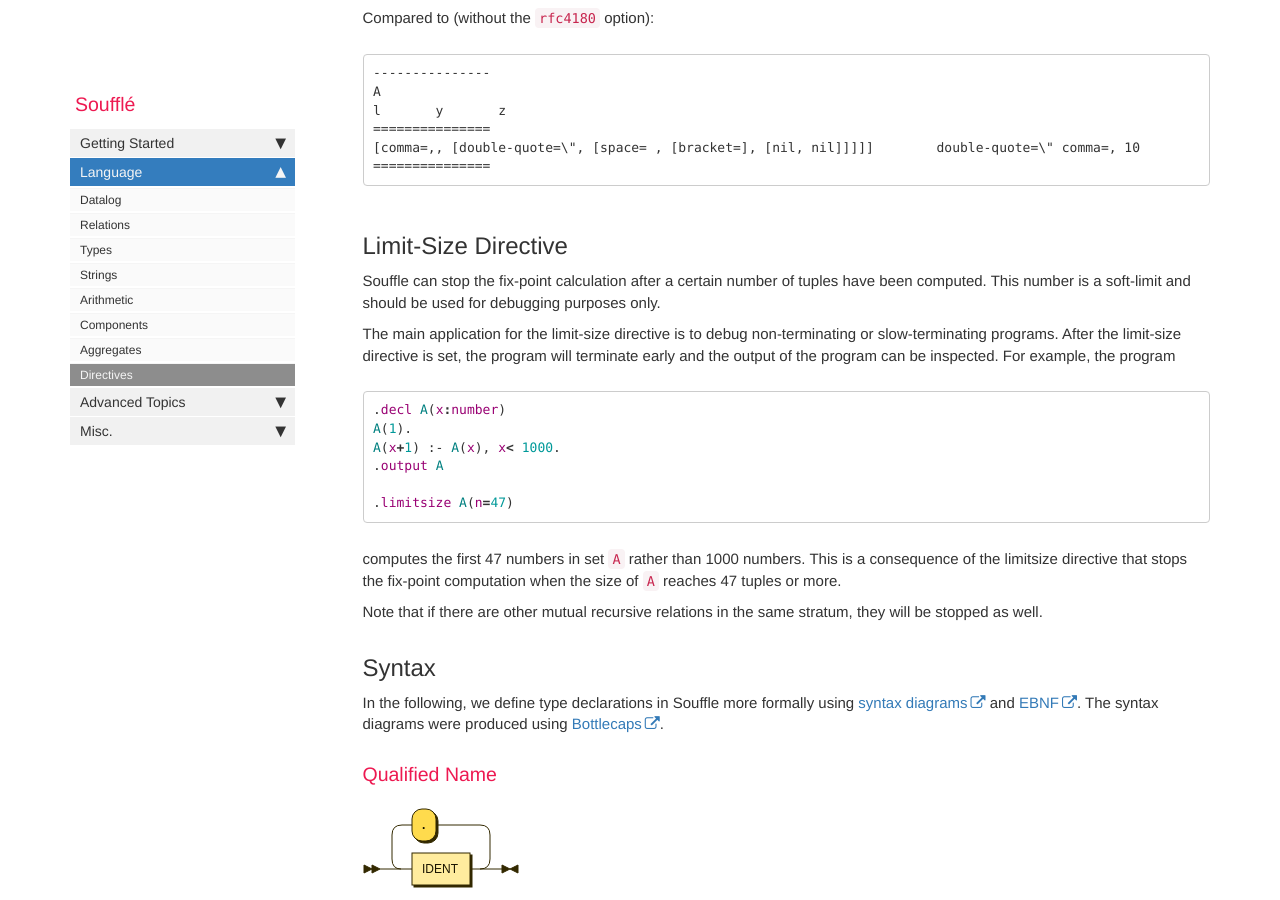
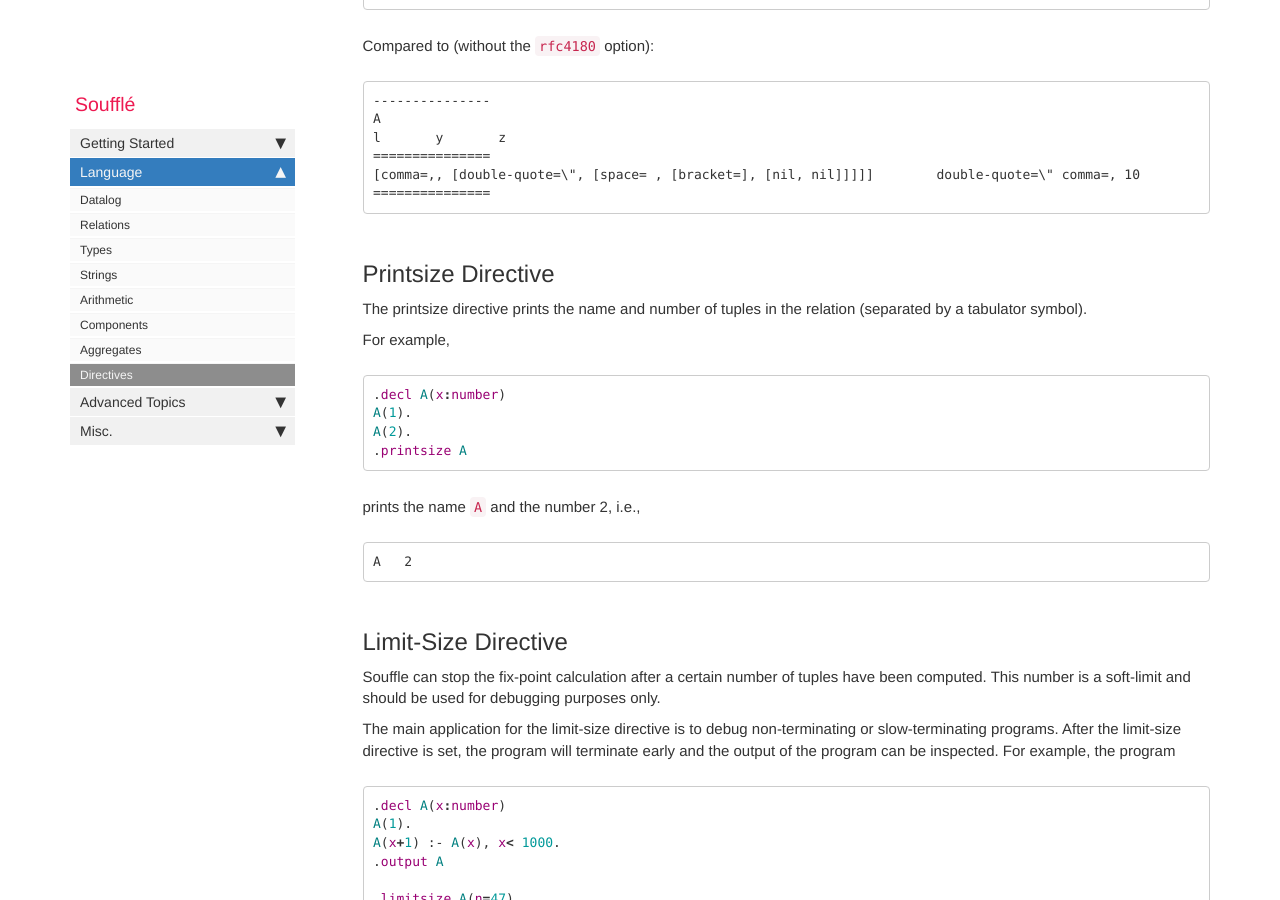
Before and after one commit to souffle-lang/souffle-lang.github.io, a Jekyll site: the page built from pages/docs/directives.md, in a window 1280 px wide and 900 px high, scrolled down 4512 px. Built offline with Jekyll 4.4.1, drawn with Linux system fonts in a browser that asks for light colours; comment, search, counter and statistics services are not loaded.

Commit message:
Update directives.md

````diff
--- a/pages/docs/directives.md
+++ b/pages/docs/directives.md
@@ -188,7 +188,21 @@ l       y       z
 ===============
 ```
 
+## Printsize Directive
 
+The printsize directive prints the name and number of tuples in the relation (separated by a tabulator symbol).
+
+For example,
+```prolog
+.decl A(x:number)
+A(1).
+A(2).
+.printsize A
+```
+prints the name `A` and the number 2, i.e.,
+```
+A   2
+```
 
 ## Limit-Size Directive
 Souffle can stop the fix-point calculation after a certain number of
````
